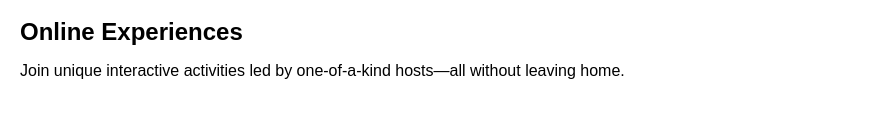
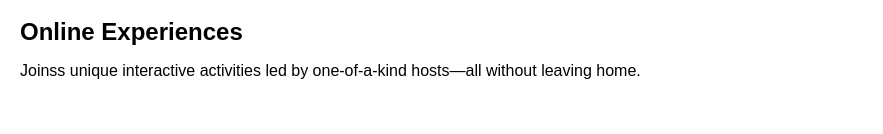
Before and after one commit to MugaboDenys/airbnb, a React (Create React App) app: page / in a window 1280 px wide. Shown: the part 326-460 px from the top of the page, without its empty margins (0-883 px from the left). Built offline with nearby package versions, Linux system fonts and the light colour scheme.

Commit message:
Changed text in hero

```diff
--- a/src/components/Hero.js
+++ b/src/components/Hero.js
@@ -5,7 +5,7 @@ export default function Hero() {
         <section className="hero">
             <img src="../images/photo-grid.png" className="hero--photo" alt="" />
             <h1 className="hero--header">Online Experiences</h1>
-            <p className="hero--text">Join unique interactive activities led by
+            <p className="hero--text">Joinss unique interactive activities led by
             one-of-a-kind hosts—all without leaving home.</p>
         </section>
     )
```
